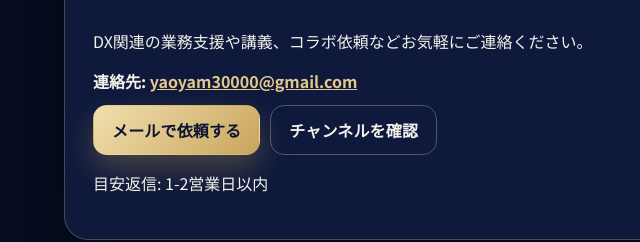
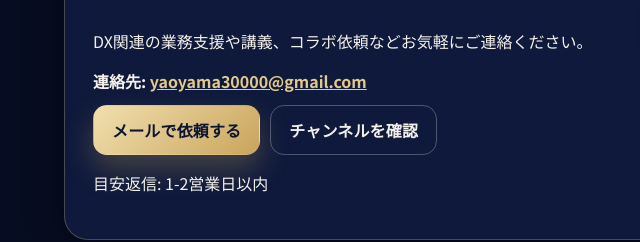
Before and after one commit to yaoyama30/HP, a plain HTML site: page index.html in a window 1280 px wide. Shown: the part 6429-6671 px from the top of the page, 0-640 px from the left. Drawn offline with nearby package versions, Linux system fonts and the light colour scheme.

Commit message:
連絡先のメールアドレスの誤記を修正
Co-Authored-By: Claude Fable 5.2 <noreply@anthropic.com>

```diff
--- a/index.html
+++ b/index.html
@@ -455,10 +455,10 @@
             <h2>仕事の依頼・お問い合わせ</h2>
             <p class="lede">DX関連の業務支援や講義、コラボ依頼などお気軽にご連絡ください。</p>
             <div class="contact-mail">
-              <span>連絡先: </span><a href="mailto:yaoyam30000@gmail.com">yaoyam30000@gmail.com</a>
+              <span>連絡先: </span><a href="mailto:yaoyama30000@gmail.com">yaoyama30000@gmail.com</a>
             </div>
             <div class="cta-group">
-              <a class="btn primary" href="mailto:yaoyam30000@gmail.com">メールで依頼する</a>
+              <a class="btn primary" href="mailto:yaoyama30000@gmail.com">メールで依頼する</a>
               <a class="btn ghost" href="https://www.youtube.com/channel/UCyjFn_RJ7tM82CT_i3eoOZg" target="_blank" rel="noopener">チャンネルを確認</a>
             </div>
             <p class="muted small">目安返信: 1-2営業日以内</p>
```
